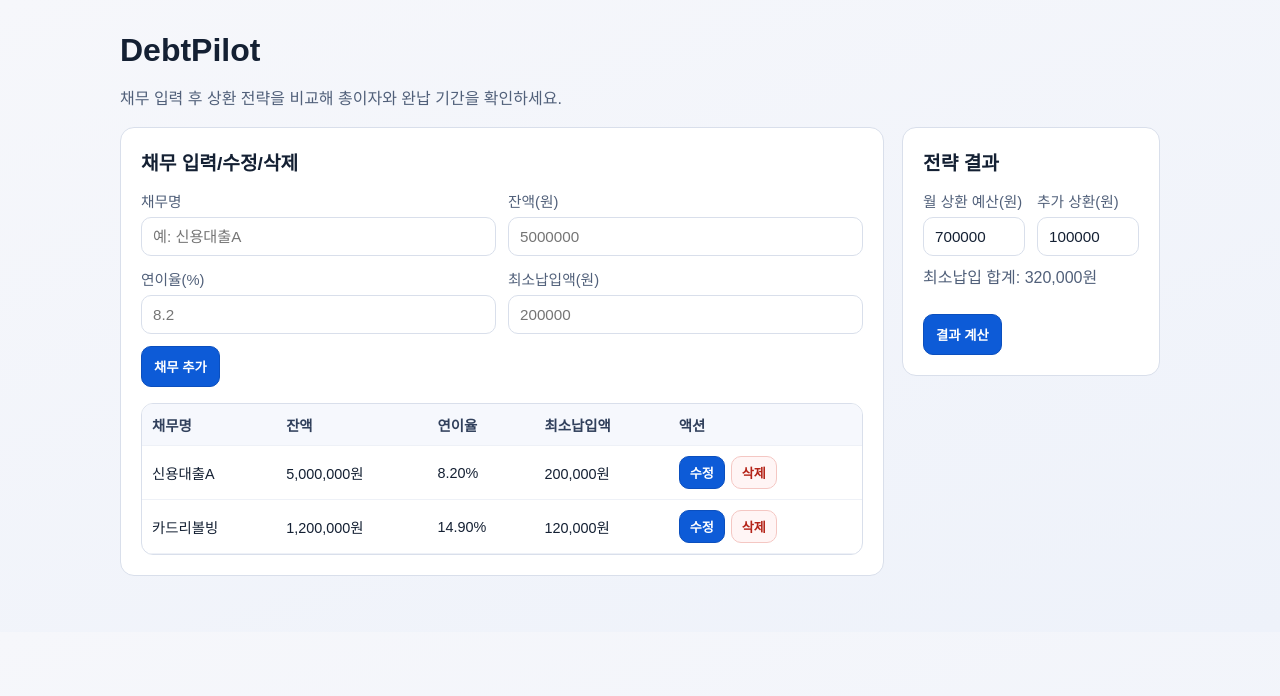
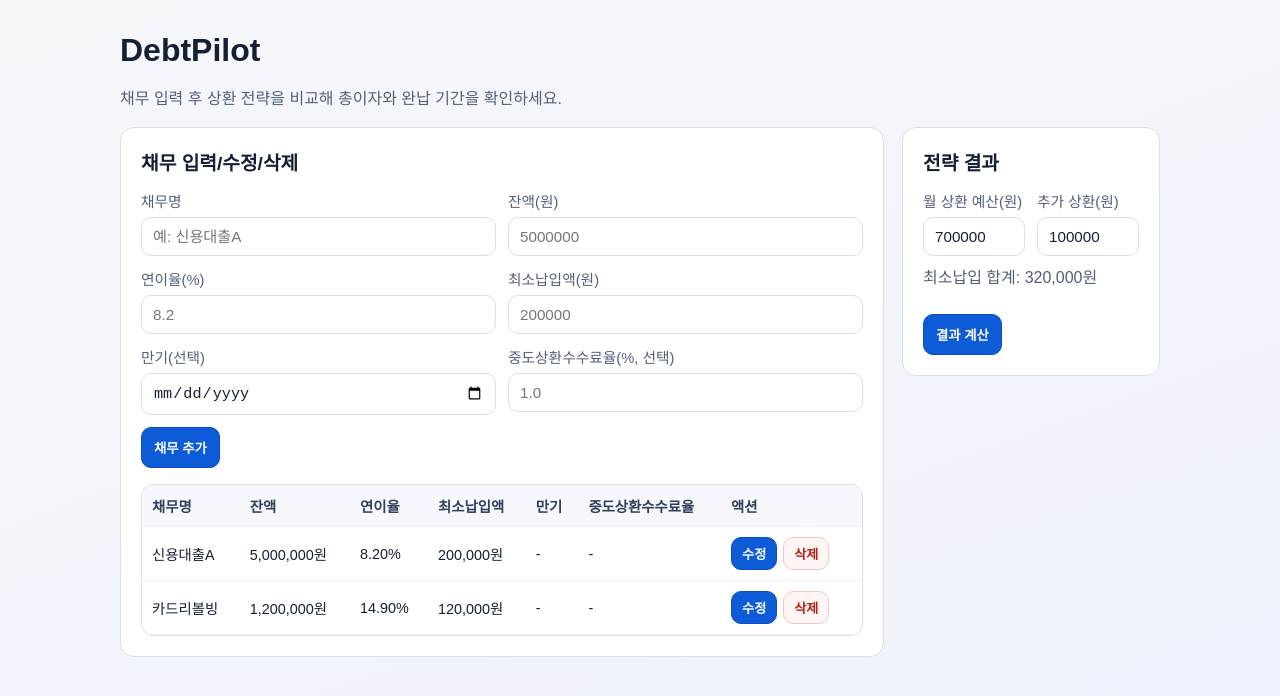
Before and after one commit to asusikai/loan-debt-planner, a Next.js app: page / in a window 1280 px wide. Shown: the top 696 px of the page. Built offline with nearby package versions, Linux system fonts and the light colour scheme.

Commit message:
feat(ui): 채무 입력 항목에 만기·중도상환수수료율 추가

```diff
--- a/src/app/page.tsx
+++ b/src/app/page.tsx
@@ -13,6 +13,8 @@ type DebtForm = {
   balance: string;
   annualRatePercent: string;
   minimumPayment: string;
+  maturityDate: string;
+  prepaymentFeeRatePercent: string;
 };
 
 const initialDebts: EditableDebt[] = [
@@ -37,6 +39,8 @@ const emptyForm: DebtForm = {
   balance: "",
   annualRatePercent: "",
   minimumPayment: "",
+  maturityDate: "",
+  prepaymentFeeRatePercent: "",
 };
 
 function toNumber(value: string): number {
@@ -88,6 +92,12 @@ export default function HomePage() {
     const balance = Math.floor(toNumber(form.balance));
     const annualRatePercent = toNumber(form.annualRatePercent);
     const minimumPayment = Math.floor(toNumber(form.minimumPayment));
+    const maturityDate = form.maturityDate.trim();
+    const prepaymentFeeRatePercentInput = form.prepaymentFeeRatePercent.trim();
+    const prepaymentFeeRatePercent =
+      prepaymentFeeRatePercentInput === ""
+        ? undefined
+        : toNumber(prepaymentFeeRatePercentInput);
 
     if (!name) {
       setErrorMessage("채무명은 필수입니다.");
@@ -99,12 +109,22 @@ export default function HomePage() {
       return;
     }
 
+    if (prepaymentFeeRatePercent !== undefined && prepaymentFeeRatePercent < 0) {
+      setErrorMessage("중도상환수수료율은 0 이상이어야 합니다.");
+      return;
+    }
+
     const payload: EditableDebt = {
       id: editingId ?? `debt-${Date.now()}`,
       name,
       balance,
       annualRate: annualRatePercent / 100,
       minimumPayment,
+      maturityDate: maturityDate || undefined,
+      prepaymentFeeRate:
+        prepaymentFeeRatePercent !== undefined
+          ? prepaymentFeeRatePercent / 100
+          : undefined,
     };
 
     setDebts((prev) => {
@@ -130,6 +150,11 @@ export default function HomePage() {
       balance: String(target.balance),
       annualRatePercent: (target.annualRate * 100).toFixed(2),
       minimumPayment: String(target.minimumPayment),
+      maturityDate: target.maturityDate ?? "",
+      prepaymentFeeRatePercent:
+        target.prepaymentFeeRate !== undefined
+          ? (target.prepaymentFeeRate * 100).toFixed(2)
+          : "",
     });
     setErrorMessage("");
   }
@@ -221,6 +246,27 @@ export default function HomePage() {
                 placeholder="200000"
               />
             </label>
+            <label>
+              만기(선택)
+              <input
+                type="date"
+                value={form.maturityDate}
+                onChange={(event) => setForm((prev) => ({ ...prev, maturityDate: event.target.value }))}
+              />
+            </label>
+            <label>
+              중도상환수수료율(%, 선택)
+              <input
+                type="number"
+                step="0.01"
+                min="0"
+                value={form.prepaymentFeeRatePercent}
+                onChange={(event) =>
+                  setForm((prev) => ({ ...prev, prepaymentFeeRatePercent: event.target.value }))
+                }
+                placeholder="1.0"
+              />
+            </label>
             <div className="form-actions">
               <button type="submit">{editingId ? "채무 수정" : "채무 추가"}</button>
               {editingId ? (
@@ -239,13 +285,15 @@ export default function HomePage() {
                   <th>잔액</th>
                   <th>연이율</th>
                   <th>최소납입액</th>
+                  <th>만기</th>
+                  <th>중도상환수수료율</th>
                   <th>액션</th>
                 </tr>
               </thead>
               <tbody>
                 {debts.length === 0 ? (
                   <tr>
-                    <td colSpan={5}>채무가 없습니다.</td>
+                    <td colSpan={7}>채무가 없습니다.</td>
                   </tr>
                 ) : (
                   debts.map((debt) => (
@@ -254,6 +302,12 @@ export default function HomePage() {
                       <td>{toCurrency(debt.balance)}</td>
                       <td>{(debt.annualRate * 100).toFixed(2)}%</td>
                       <td>{toCurrency(debt.minimumPayment)}</td>
+                      <td>{debt.maturityDate ?? "-"}</td>
+                      <td>
+                        {debt.prepaymentFeeRate !== undefined
+                          ? `${(debt.prepaymentFeeRate * 100).toFixed(2)}%`
+                          : "-"}
+                      </td>
                       <td>
                         <button
                           type="button"
```
